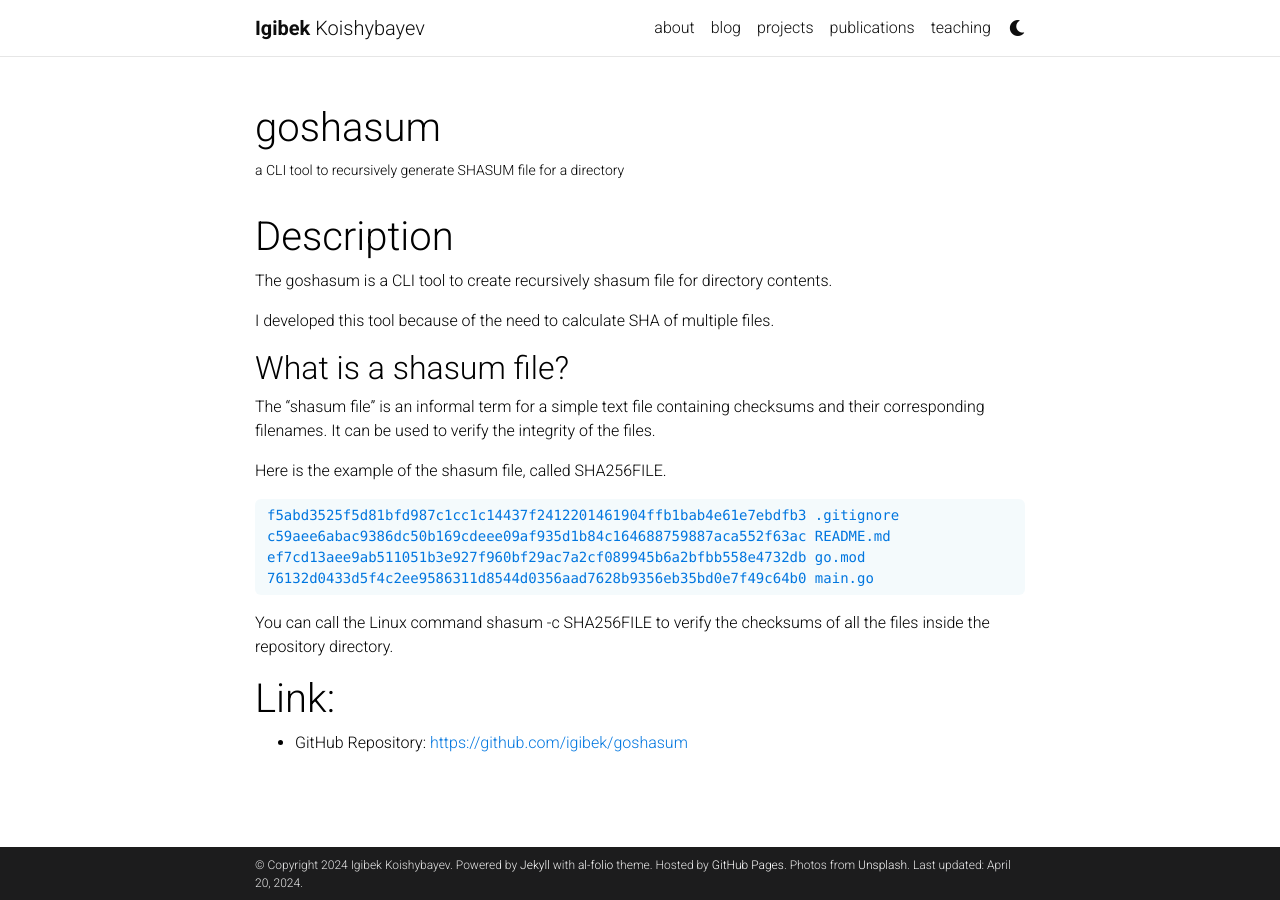
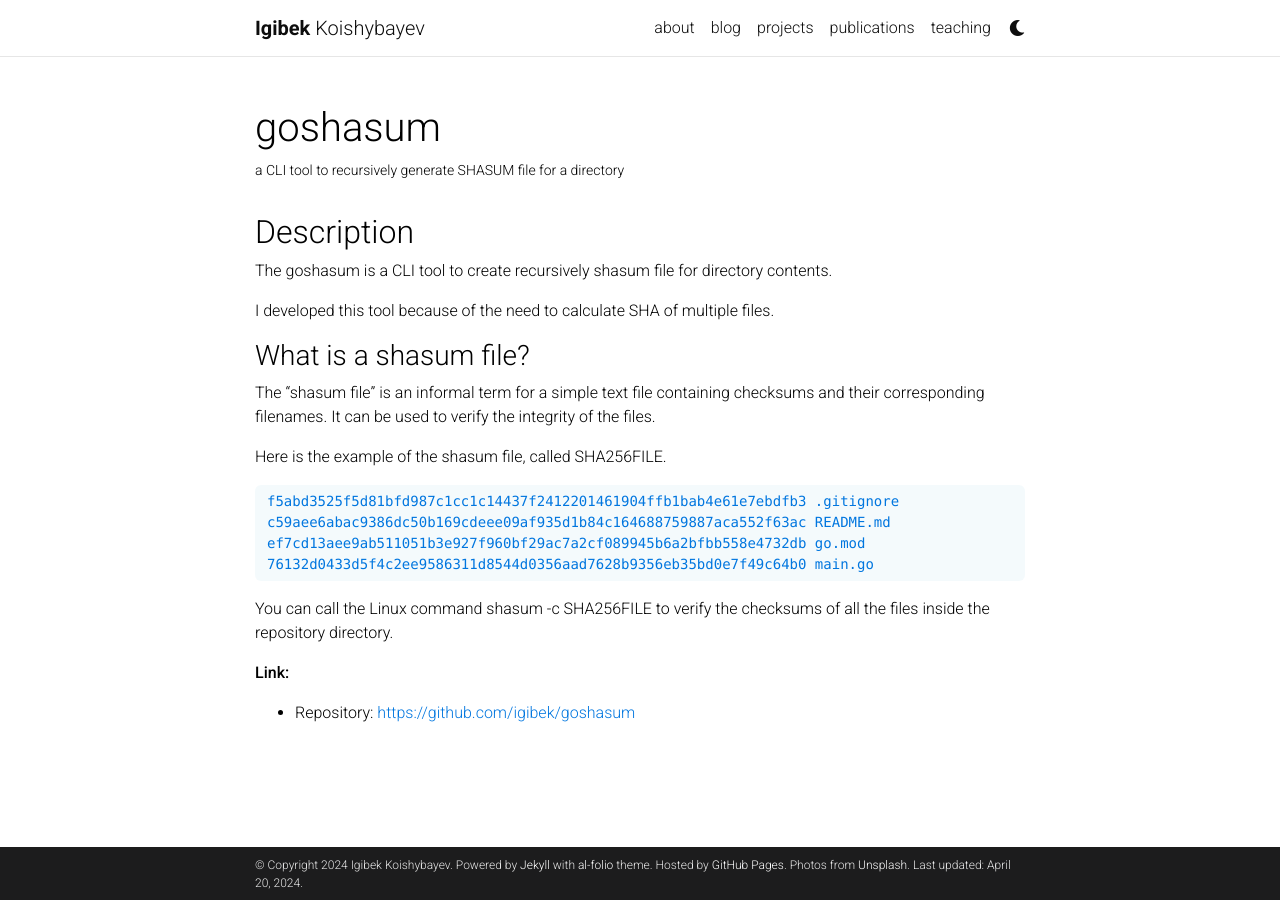
Before and after one commit to igibek/igibek, a Jekyll site: the page built from _projects/8_goshasum.md, in a window 1280 px wide. Built offline with Jekyll 4.4.1, drawn with Linux system fonts in a browser that asks for light colours; comment, search, counter and statistics services are not loaded; a style sheet for code colours, icons or effects is not loaded.

Commit message:
modified the goshasum project description

```diff
--- a/_projects/8_goshasum.md
+++ b/_projects/8_goshasum.md
@@ -3,17 +3,18 @@ layout: page
 title: goshasum
 description: a CLI tool to recursively generate SHASUM file for a directory
 # img: assets/img/3.jpg
+github: https://github.com/igibek/goshasum
 importance: 2
 category: fun
 ---
 
-# Description
+## Description
 
 The goshasum is a CLI tool to create recursively shasum file for directory contents.
 
 I developed this tool because of the need to calculate SHA of multiple files.
 
-## What is a shasum file?
+### What is a shasum file?
 The "shasum file" is an informal term for a simple text file containing checksums and their corresponding filenames. It can be used to verify the integrity of the files.
 
 Here is the example of the shasum file, called SHA256FILE.
@@ -27,5 +28,5 @@ ef7cd13aee9ab511051b3e927f960bf29ac7a2cf089945b6a2bfbb558e4732db go.mod
 
 You can call the Linux command shasum -c SHA256FILE to verify the checksums of all the files inside the repository directory.
 
-# Link:
-- GitHub Repository: [https://github.com/igibek/goshasum](https://github.com/igibek/goshasum)
+__Link:__
+- Repository: [https://github.com/igibek/goshasum](https://github.com/igibek/goshasum)
```
